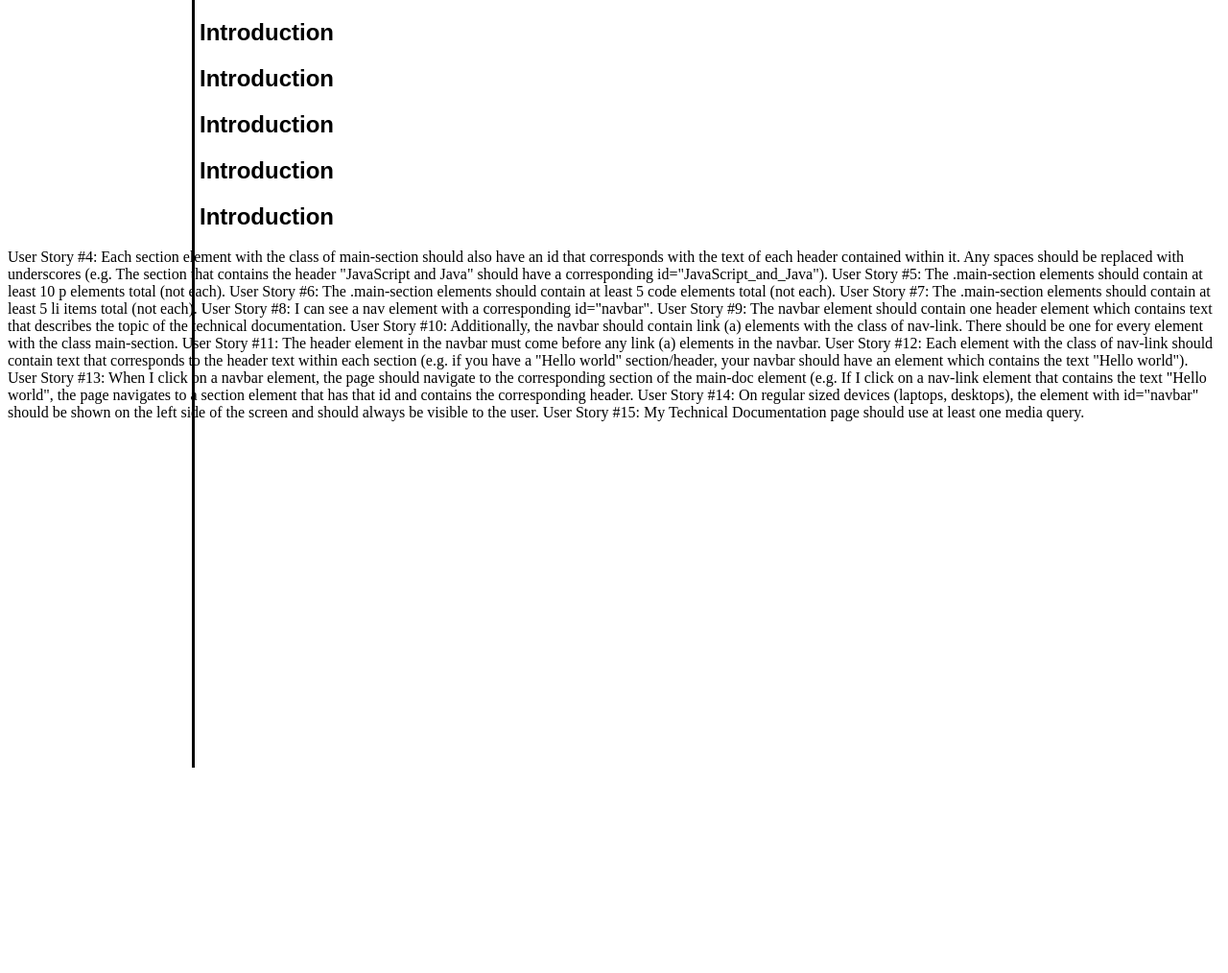
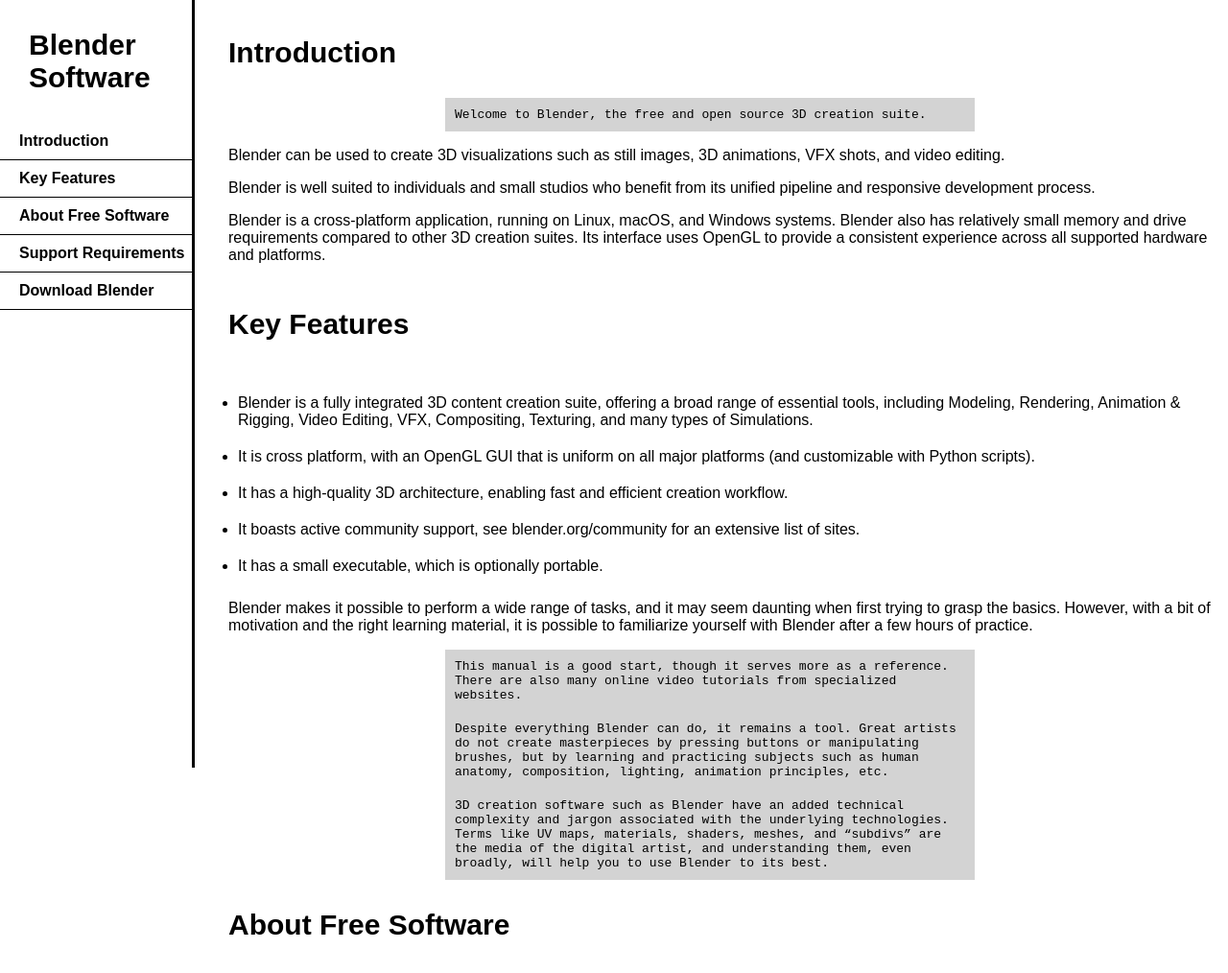
Before and after one commit to vchacin/Responsive-Web-Design-Technical-Documentation-Page, a plain HTML site: page index.html in a window 1280 px wide. Shown: the top 1014 px of the page at 96% size. Before the commit the page ends 800 px from the top, so only its background shows below. Drawn offline with Linux system fonts and the light colour scheme.

Commit message:
Update index.html

```diff
--- a/index.html
+++ b/index.html
@@ -4,51 +4,59 @@
     <meta charset="UTF-8">
     <meta name="viewport" content="width=device-width, initial-scale=1.0">
     <link rel="stylesheet" href="styles.css">
-    <title>Document</title>
+    <title>Blender</title>
 </head>
 <body>
     <main id="main-doc">
-        <nav id="navbar"></nav>
-        <section class="main-section">
-            <h2>Introduction</h2>
+        <nav id="navbar">
+          <header>Blender Software</header>
+          <div><a class="nav-link" href="#Introduction">Introduction</a></div>
+          <div><a class="nav-link" href="#Key_Features">Key Features</a></div>
+          <div><a class="nav-link" href="#About_Free_Software">About Free Software</a></div>
+          <div><a class="nav-link" href="#Support_Requirements">Support Requirements</a></div>
+          <div><a class="nav-link" href="#Download_Blender">Download Blender</a></div>
+        </nav>
+        <section id="Introduction" class="main-section">
+     <header>Introduction</header>
+            <code>Welcome to Blender, the free and open source 3D creation suite.</code>
+            <p>Blender can be used to create 3D visualizations such as still images, 3D animations, VFX shots, and video editing.</p>
+            <p>Blender is well suited to individuals and small studios who benefit from its unified pipeline and responsive development process.</p>
+            <p>Blender is a cross-platform application, running on Linux, macOS, and Windows systems. Blender also has relatively small memory and drive requirements compared to other 3D creation suites. Its interface uses OpenGL to provide a consistent experience across all supported hardware and platforms.</p>
         </section>
-        <section class="main-section">
-            <h2>Introduction</h2>
+        <section id="Key_Features" class="main-section">
+            <header>Key Features</header>
+            <ul>
+              <li>Blender is a fully integrated 3D content creation suite, offering a broad range of essential tools, including Modeling, Rendering, Animation & Rigging, Video Editing, VFX, Compositing, Texturing, and many types of Simulations.</li>
+
+              <li>It is cross platform, with an OpenGL GUI that is uniform on all major platforms (and customizable with Python scripts).</li>
+
+              <li>It has a high-quality 3D architecture, enabling fast and efficient creation workflow.</li>
+
+              <li>It boasts active community support, see blender.org/community for an extensive list of sites.</li>
+
+              <li>It has a small executable, which is optionally portable.</li>
+            </ul>
+            <p>Blender makes it possible to perform a wide range of tasks, and it may seem daunting when first trying to grasp the basics. However, with a bit of motivation and the right learning material, it is possible to familiarize yourself with Blender after a few hours of practice.</p>
+            <code>This manual is a good start, though it serves more as a reference. There are also many online video tutorials from specialized websites.</code>
+            <code>Despite everything Blender can do, it remains a tool. Great artists do not create masterpieces by pressing buttons or manipulating brushes, but by learning and practicing subjects such as human anatomy, composition, lighting, animation principles, etc.</code>
+            <code>3D creation software such as Blender have an added technical complexity and jargon associated with the underlying technologies. Terms like UV maps, materials, shaders, meshes, and “subdivs” are the media of the digital artist, and understanding them, even broadly, will help you to use Blender to its best.</code>
         </section>
-        <section class="main-section">
-            <h2>Introduction</h2>
+        <section id="About_Free_Software" class="main-section">
+            <header>About Free Software</header>
+            <p>When one hears about “free software”, the first thing that comes to mind might be “no cost”. While this is often true, the term “free software” as used by the Free Software Foundation (originators of the GNU Project and creators of the GNU General Public License) is intended to mean “free as in freedom” rather than in the sense of “no cost” (which is usually referred to as “free as in free beer” or gratis). Free software in this sense is software which you are free to use, copy, modify, redistribute, with no limit. Contrast this with the licensing of most commercial software packages, where you are allowed to load the software on a single computer, are allowed to make no copies, and never see the source code. Free software allows incredible freedom to the end user. Since the source code is universally available, there are also many more chances for bugs to be caught and fixed.</p>
         </section>
-        <section class="main-section">
-            <h2>Introduction</h2>
+        <section id="Support_Requirements" class="main-section">
+            <header>Support Requirements</header>
+            <p>Blender is available for download on Windows, macOS, and Linux. Always check that the graphics drivers are up to date and that OpenGL is well supported. Blender has a set of minimum and recommended requirements; so make sure these are met before trying to install Blender.</p>
+            <code>Support for other hardware such as graphic tablets and 3D mice are covered later in Configuring Hardware.</code>
         </section>
-        <section class="main-section">
-            <h2>Introduction</h2>
+        <section id="Download_Blender" class="main-section">
+            <header>Download Blender</header>
+            <p>Blender offers two different binary packages; you can choose from a stable release or a daily build. The first has the benefit of being more reliable, the latter provides the newest features, as they are developed, at the cost of stability.</p>
+            <p>Latest Stable Release: This is a binary distribution of the latest version of Blender. It is considered stable and without regressions.</p>
+            <p>Daily Builds: This is a binary distribution of Blender that is updated daily to include the newest changes in development. These versions are not as thoroughly tested as the stable release, and might break, although they are official and usually not highly experimental.</p>
+            <p>The procedure for installing a binary, either the latest stable release or a daily build, is the same. Follow the steps for your platform.</p>
         </section>
     </main>
 </body>
 </html>
-
-
-User Story #4: Each section element with the class of main-section should also have an id that corresponds with the text of each header contained within it. Any spaces should be replaced with underscores (e.g. The section that contains the header "JavaScript and Java" should have a corresponding id="JavaScript_and_Java").
-
-User Story #5: The .main-section elements should contain at least 10 p elements total (not each).
-
-User Story #6: The .main-section elements should contain at least 5 code elements total (not each).
-
-User Story #7: The .main-section elements should contain at least 5 li items total (not each).
-
-User Story #8: I can see a nav element with a corresponding id="navbar".
-
-User Story #9: The navbar element should contain one header element which contains text that describes the topic of the technical documentation.
-
-User Story #10: Additionally, the navbar should contain link (a) elements with the class of nav-link. There should be one for every element with the class main-section.
-
-User Story #11: The header element in the navbar must come before any link (a) elements in the navbar.
-
-User Story #12: Each element with the class of nav-link should contain text that corresponds to the header text within each section (e.g. if you have a "Hello world" section/header, your navbar should have an element which contains the text "Hello world").
-
-User Story #13: When I click on a navbar element, the page should navigate to the corresponding section of the main-doc element (e.g. If I click on a nav-link element that contains the text "Hello world", the page navigates to a section element that has that id and contains the corresponding header.
-
-User Story #14: On regular sized devices (laptops, desktops), the element with id="navbar" should be shown on the left side of the screen and should always be visible to the user.
-
-User Story #15: My Technical Documentation page should use at least one media query.
```
